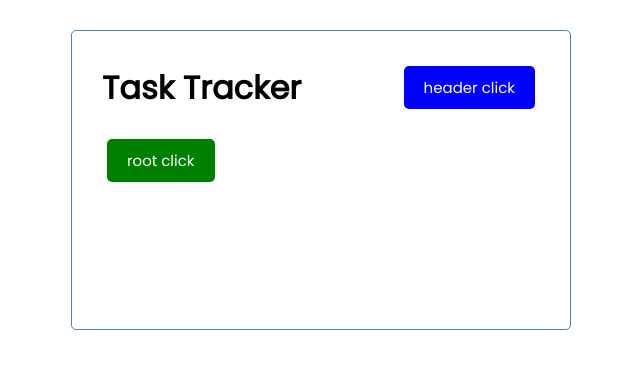
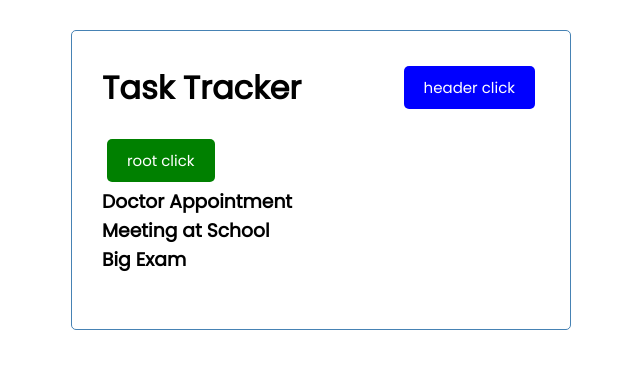
Before and after one commit to pskrillz/react_task_tracker, a React (Create React App) app: page / in a window 1280 px wide. Shown: the top 368 px of the page, without its empty margins (319-959 px from the left). Built offline with nearby package versions, Linux system fonts and the light colour scheme.

Commit message:
iterating through an array to populate data like ngFor in angular

```diff
--- a/src/App.js
+++ b/src/App.js
@@ -1,6 +1,7 @@
 import './App.css';
 import Header from './Components/Header';
 import Button from './Components/Button';
+import Tasks from './Components/Tasks'
 
 function App() {
   const onClick = () =>{
@@ -11,6 +12,7 @@ function App() {
     <div className="container">
       <Header></Header>
       <Button color="green" text="root click" onClick={onClick}></Button>
+      <Tasks/>
 
     </div>
   );
--- /dev/null
+++ b/src/Components/Tasks.js
@@ -0,0 +1,33 @@
+
+// this provides the content of the tasks
+const dumbyTaskList = [
+    {
+        id: 1,
+        text: "Doctor Appointment",
+        day: "March 6th, 2020 at 12:00pm",
+        reminder: true
+    },
+    {
+        id: 2,
+        text: "Meeting at School",
+        day: 'February 8th, 2020 at 11:00am',
+        reminder: false
+    },
+    {
+        id: 3,
+        text: "Big Exam",
+        day: "April 11th, 2020 at 06:00pm",
+        reminder: true
+    }
+]
+function Tasks() {
+    return (
+        <div>
+            {dumbyTaskList.map( (task) =>
+            (<h3>{task.text}</h3>
+            ))}
+        </div>
+    )
+}
+
+export default Tasks
```
